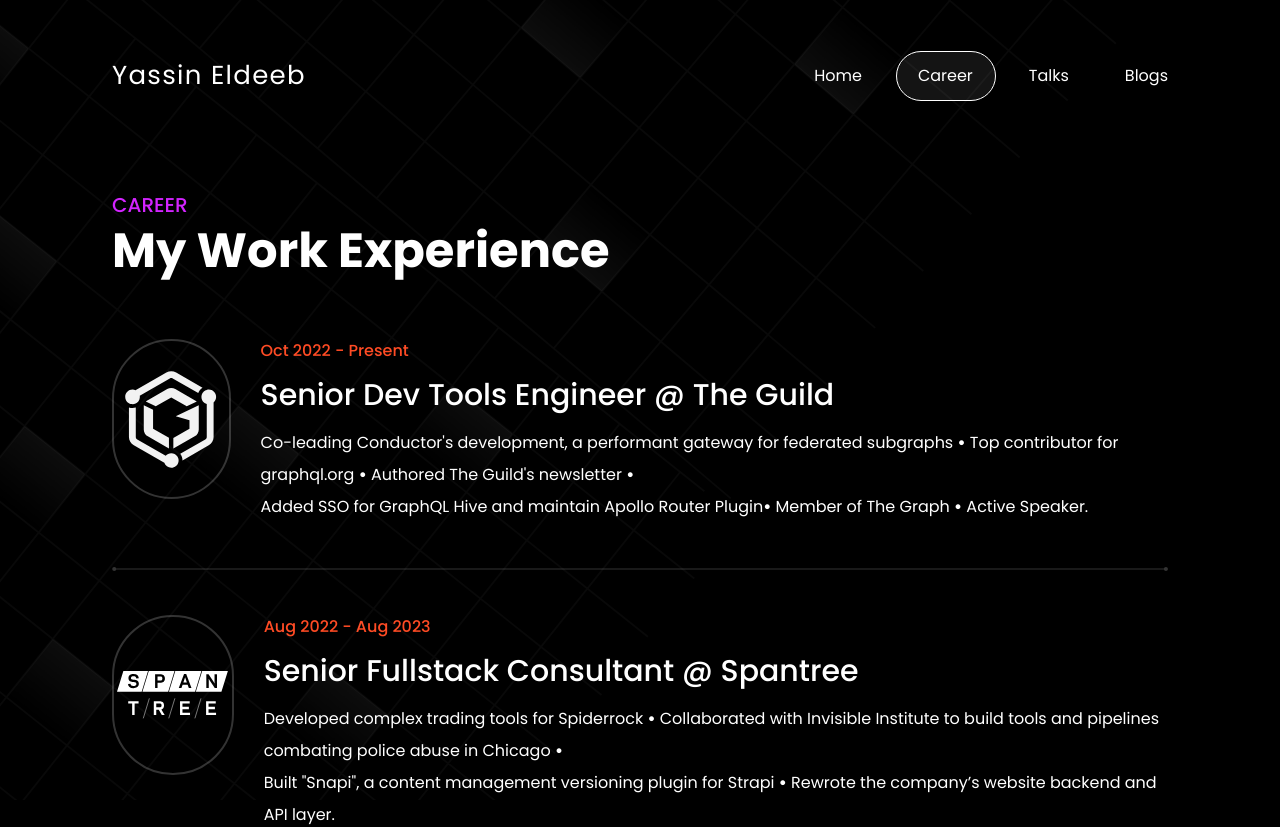
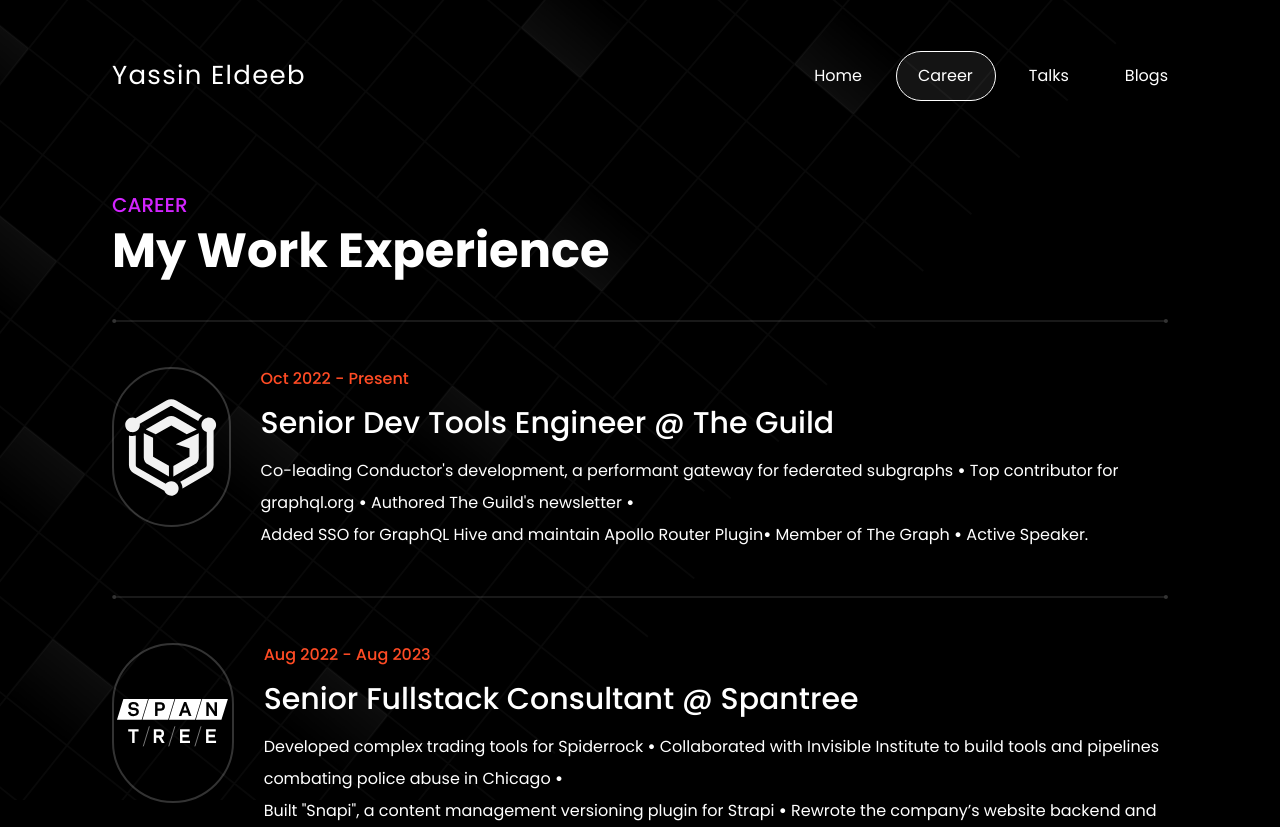
Before and after one commit to YassinEldeeb/yassineldeeb.codes, a Next.js app: page /career in a window 1280 px wide. Shown: the top 827 px of the page. Built offline with nearby package versions, Linux system fonts and the light colour scheme.

Commit message:
add a separator line

```diff
--- a/src/pages/career.tsx
+++ b/src/pages/career.tsx
@@ -18,7 +18,22 @@
                 My Work Experience
               </h1>
 
-              <div className='flex gap-[30px] mt-16'>
+              <svg
+                className='my-10'
+                width='100%'
+                height='12'
+                viewBox='0 0 2781 12'
+                fill='none'
+                xmlns='http://www.w3.org/2000/svg'
+              >
+                <path
+                  d='M6 11.3233C8.94552 11.3233 11.3333 8.93548 11.3333 5.98996C11.3333 3.04444 8.94552 0.656628 6 0.656628C3.05448 0.656628 0.666666 3.04444 0.666667 5.98996C0.666667 8.93548 3.05448 11.3233 6 11.3233ZM2775.5 11.3335C2778.45 11.3335 2780.83 8.94564 2780.83 6.00012C2780.83 3.0546 2778.45 0.666788 2775.5 0.666789C2772.55 0.666789 2770.17 3.0546 2770.17 6.00012C2770.17 8.94564 2772.55 11.3335 2775.5 11.3335ZM6 6.98996L2775.5 7.00012L2775.5 5.00012L6 4.98996L6 6.98996Z'
+                  fill='white'
+                  fill-opacity='0.2'
+                />
+              </svg>
+
+              <div className='flex gap-[30px]'>
                 <div className='w-[160px] h-[160px] rounded-full flex justify-center items-center border-2 border-[rgba(255,255,255,0.2)]'>
                   <svg
                     width='92'
```
